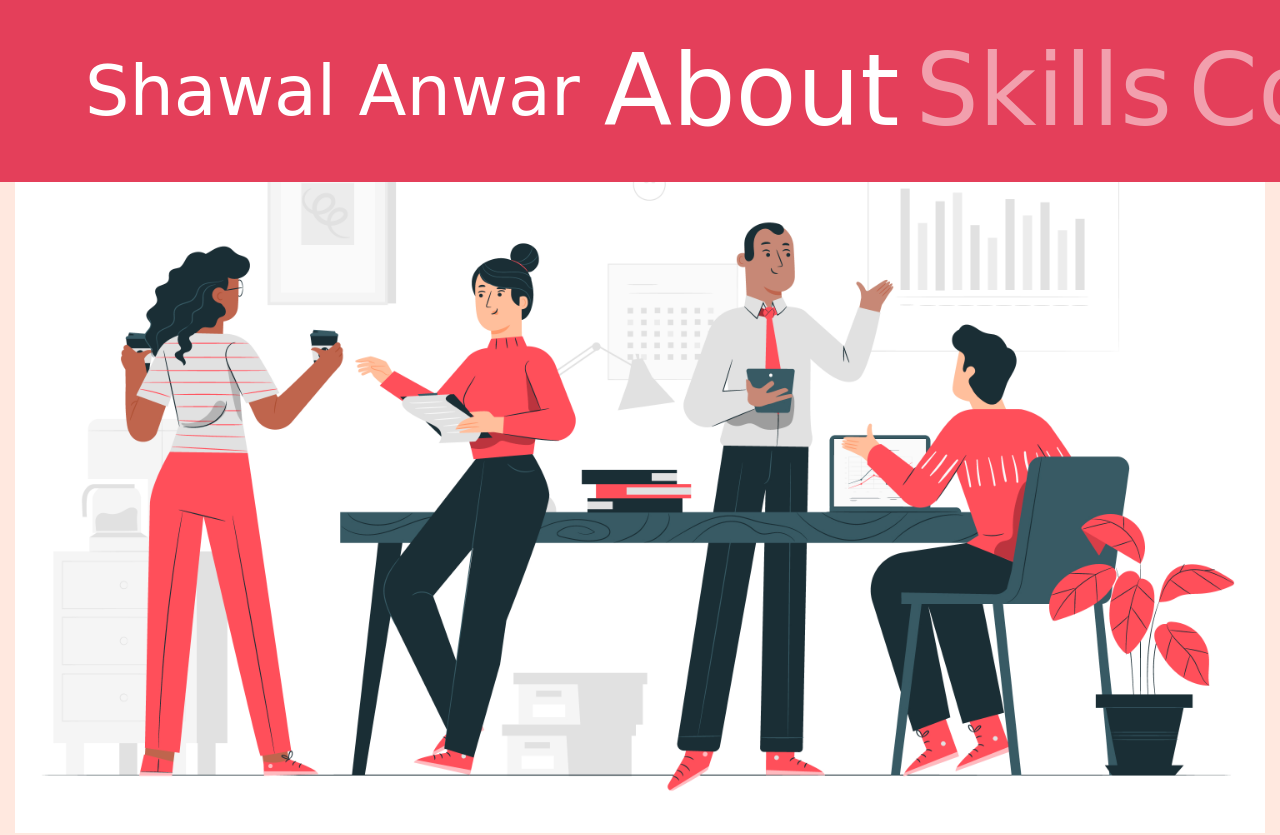
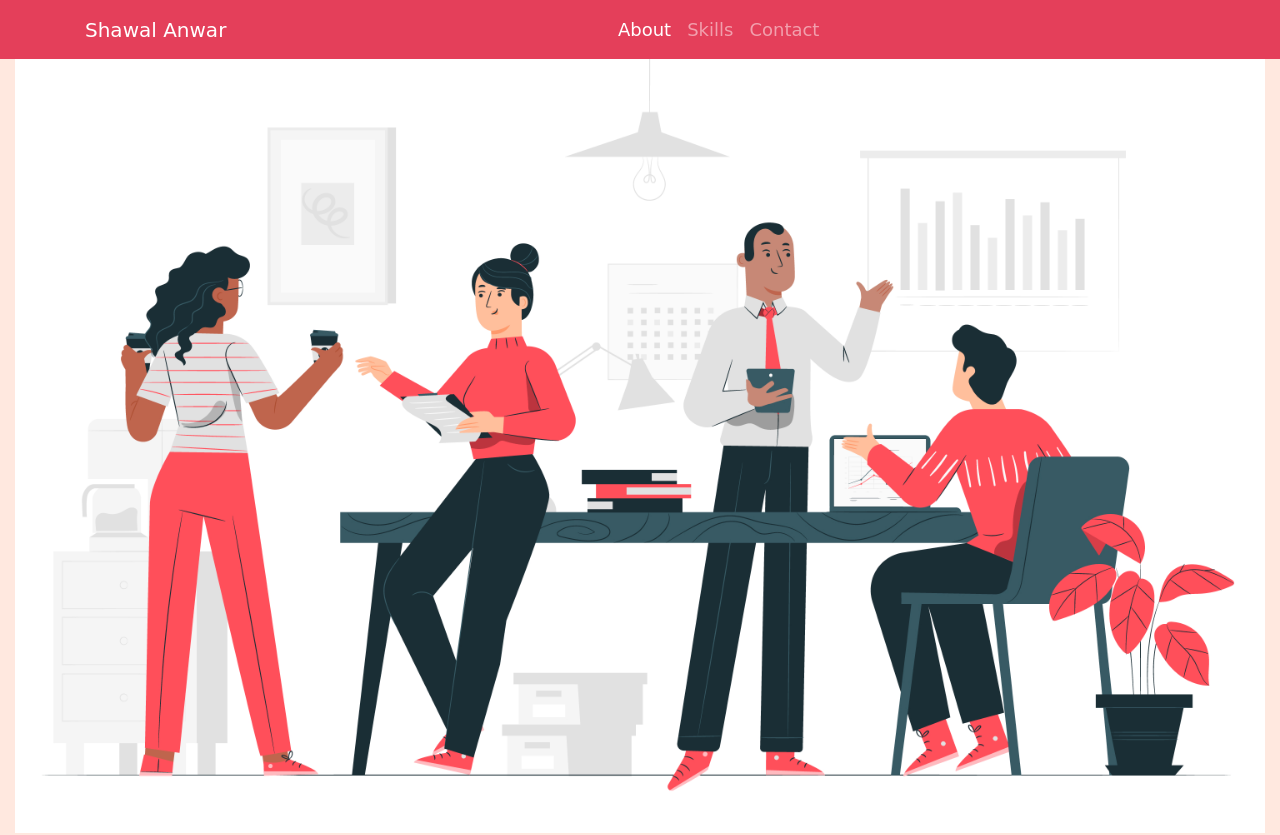
Before and after one commit to shawal6969/my-personal-resume, a plain HTML site: page index.html in a window 1280 px wide. Shown: the top 835 px of the page. Drawn offline with nearby package versions, Linux system fonts and the light colour scheme; a web font is replaced by a local one.

Commit message:
small issuse fixed

```diff
--- a/index.html
+++ b/index.html
@@ -20,13 +20,13 @@
 				<div class="justify-content-center collapse navbar-collapse" id="navbarNav">
 				  <ul class="navbar-nav">
 					<li class="nav-item active">
-					  <a class="nav-link" href="#about">About <span class="sr-only">(current)</span></a>
+					  <a class="nav-link nav-child" href="#about">About <span class="sr-only">(current)</span></a>
 					</li>
 					<li class="nav-item">
-					  <a class="nav-link" href="#skills">Skills</a>
+					  <a class="nav-link nav-child" href="#skills">Skills</a>
 					</li>
 					<li class="nav-item">
-					  <a class="nav-link" href="#contact">Contact</a>
+					  <a class="nav-link nav-child" href="#contact">Contact</a>
 					</li>
 				  </ul>
 				</div>
@@ -48,7 +48,7 @@
 
 			  <div class="row">
 				<img class="content avatar col-12 col-sm-12 col-md-12 col-lg-12 col-xl-2 mx-auto d-block img-fluid align-content-between" src="images/male.png" alt="">
-				<p class="content col-12 col-sm-12 col-md-12 col-lg-12 col-xl-10 d-flex align-items-center text-justify">Hello I am a junior web developer. An expert in HTML, CSS, Javascript, Bootstrap, jQuery, node, express, git, & Mongodb. Feel free to knock me if you need support related to web development. Excited to help, cheers! ;) </p>
+				<p class="content col-12 col-sm-12 col-md-12 col-lg-12 col-xl-10 d-flex align-items-center text-left">Hello I am a junior web developer. An expert in HTML, CSS, Javascript, Bootstrap, jQuery, node, express, git, & Mongodb. Feel free to knock me if you need support related to web development. Excited to help, cheers! ;) </p>
 			  </div>
 		  </div>
 		<!-- ending of my about bar -->
@@ -91,7 +91,7 @@
 			</div>
 			<div class="row">
 				<img src="images/design.png" alt="" class="avatar col-12 col-sm-12 col-md-12 col-lg-12 col-xl-2 mx-auto d-block img-fluid text-center align-content-between">
-				<div class="content col-sm-12 col-md-12 col-lg-12 col-xl-10 d-flex align-items-center text-justify">
+				<div class="content col-sm-12 col-md-12 col-lg-12 col-xl-10 d-flex align-items-center text-left">
 					<p>I am good at web development. Specially Front-end-development. I also have some knowledge about Back-end-development. Besides I have some basic knowledge of Adobe illustrator. Technology is changing rapidly new inventions are growing.  So I think my best skill is, I have a mentality to learn new skills. I am eager to learn and explore different arenas of web development.</p>
 				</div>
 			</div>
--- a/style.css
+++ b/style.css
@@ -66,8 +66,11 @@ body{
 		font-size: 70px;
 	}
 	.navbar-toggler-icon {
-		width: 3.5em;
-		height: 3.5em;
+		width: 3em;
+		height: 3em;
+	}
+	.nav-child{
+		font-size: 60px;
 	}
   }
 /* Small devices (landscape phones, 544px and up) */
@@ -76,8 +79,8 @@ body{
 		font-size: 70px;
 	}
 	.navbar-toggler-icon {
-		width: 3.5em;
-		height: 3.5em;
+		width: 3em;
+		height: 3em;
 	}
 	.carousel {font-size: 55px;} /*1rem = 16px*/
 	.content{
@@ -94,6 +97,9 @@ body{
 	.heading{
 	font-size: 60px;
 	}
+	.nav-child{
+		font-size: 60px;
+	}
   }
 
   /* Medium devices (tablets, 768px and up) The navbar toggle appears at this breakpoint */
@@ -105,6 +111,12 @@ body{
 	.contact-content{
 		font-size: 37px;
 	}
+	.nav-brand{
+		font-size: 70px;
+	}
+	.nav-child{
+		font-size: 60px;
+	}
   }
 
   /* Large devices (desktops, 992px and up) */
@@ -112,6 +124,12 @@ body{
 	.carousel {font-size: 70px;} /*1rem = 16px*/
 	.content{
 		font-size: 20px;
+	}
+	.nav-brand{
+		font-size: 20px;
+	}
+	.nav-child{
+		font-size: 18px;
 	}
   }
 
@@ -121,6 +139,12 @@ body{
 	 .content{
 		font-size: 16px;
 	}
+	.nav-brand{
+		font-size: 20px;
+	}
+	.nav-child{
+		font-size: 18px;
+	}
 	.contact-content{
 
 	}
```
